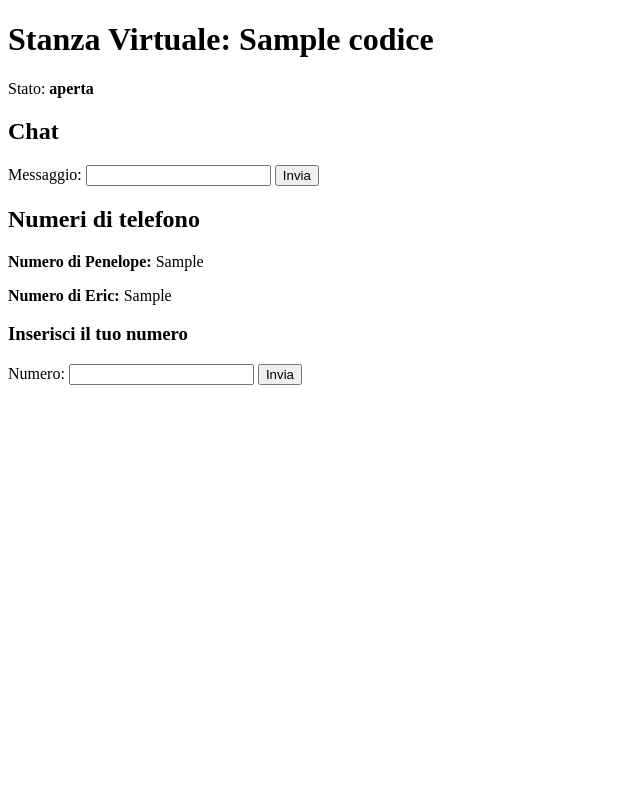
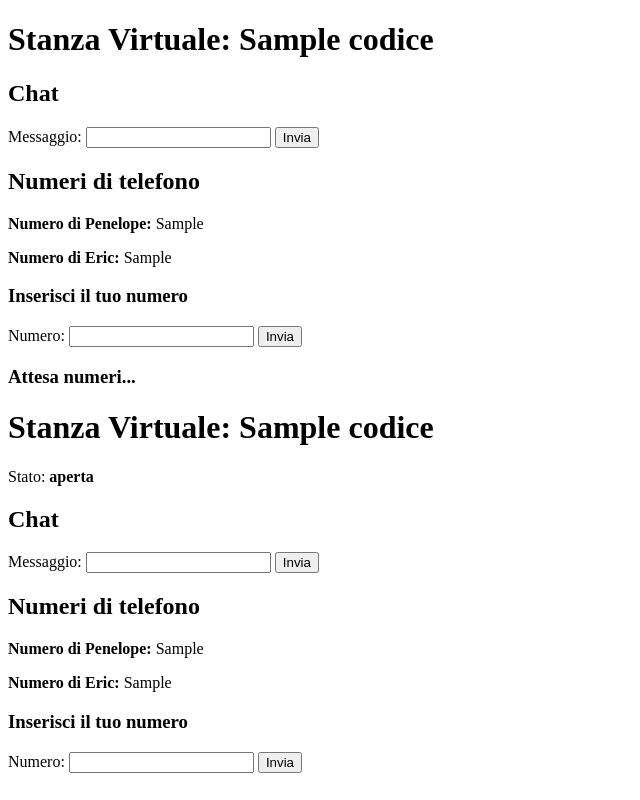
Before and after one commit to AndCatr/Stanza-Virtuale, a Flask app: template templates/stanza.html in a window 1280 px wide. Shown: the whole page, without its empty margins (0-640 px from the left). Run offline with Flask 3, Linux system fonts and the light colour scheme; the template is opened without the code that fills it: most values are stand-ins (such as "Sample title", 1, 10 or a date in 2020).

Commit message:
Update stanza.html

```diff
--- a/templates/stanza.html
+++ b/templates/stanza.html
@@ -5,20 +5,15 @@
     <meta name="viewport" content="width=device-width, initial-scale=1.0">
     <title>Stanza Virtuale: {{ codice }}</title>
    <script>
-    function aggiornaChat() {
-        fetch("{{ url_for('aggiorna_chat', codice=codice) }}")
+    function verificaCountdown() {
+        fetch("{{ url_for('verifica_countdown', codice=codice) }}")
             .then(response => response.json())
             .then(data => {
-                let chatDiv = document.getElementById("chat");
-                chatDiv.innerHTML = "";  // Pulisce la chat prima di ricaricarla
-
-                data.chat.forEach(messaggio => {
-                    let p = document.createElement("p");
-                    p.innerHTML = `<strong>${messaggio[0]}:</strong> ${messaggio[1]}`;
-                    chatDiv.appendChild(p);
-                });
+                if (data.countdown) {
+                    document.getElementById("countdown").innerText = "Countdown iniziato!";
+                }
             })
-            .catch(error => console.error("Errore aggiornamento chat:", error));
+            .catch(error => console.error("Errore verifica countdown:", error));
     }
 
     function aggiornaNumeri() {
@@ -31,33 +26,59 @@
             .catch(error => console.error("Errore aggiornamento numeri:", error));
     }
 
-    function controllaBlocco() {
-        fetch("{{ url_for('controlla_blocco', codice=codice) }}")
+    function aggiornaChat() {
+        fetch("{{ url_for('aggiorna_chat', codice=codice) }}")
             .then(response => response.json())
             .then(data => {
-                if (data.blocco_numero_penelope && "{{ ruolo }}" === "Penelope") {
-                    document.getElementById("input_numero").disabled = true;
-                    document.getElementById("btn_numero").disabled = true;
-                }
-                if (data.blocco_numero_eric && "{{ ruolo }}" === "Eric") {
-                    document.getElementById("input_numero").disabled = true;
-                    document.getElementById("btn_numero").disabled = true;
-                }
-                if (data.blocco_chat) {
-                    document.getElementById("input_messaggio").disabled = true;
-                    document.getElementById("btn_messaggio").disabled = true;
-                }
+                let chatDiv = document.getElementById("chat");
+                chatDiv.innerHTML = "";
+                data.chat.forEach(messaggio => {
+                    let p = document.createElement("p");
+                    p.innerHTML = `<strong>${messaggio[0]}:</strong> ${messaggio[1]}`;
+                    chatDiv.appendChild(p);
+                });
             })
-            .catch(error => console.error("Errore nel controllo del blocco:", error));
+            .catch(error => console.error("Errore aggiornamento chat:", error));
     }
 
-    // Aggiorna chat, numeri e blocchi ogni 2 secondi
+    // Aggiorna chat, numeri e countdown ogni 2 secondi
     setInterval(() => {
         aggiornaChat();
         aggiornaNumeri();
-        controllaBlocco();
+        verificaCountdown();
     }, 2000);
 </script>
+
+<h1>Stanza Virtuale: {{ codice }}</h1>
+
+<h2>Chat</h2>
+<div id="chat">
+    {% for messaggio in chat %}
+        {% if messaggio|length == 2 %}
+            <p><strong>{{ messaggio[0] }}:</strong> {{ messaggio[1] }}</p>
+        {% endif %}
+    {% endfor %}
+</div>
+
+<form action="{{ url_for('stanza', codice=codice) }}" method="POST">
+    <label for="messaggio">Messaggio:</label>
+    <input type="text" name="messaggio" id="input_messaggio" required>
+    <button type="submit" id="btn_messaggio">Invia</button>
+</form>
+
+<h2>Numeri di telefono</h2>
+<p><strong>Numero di Penelope:</strong> <span id="numero_penelope">{{ numero_penelope }}</span></p>
+<p><strong>Numero di Eric:</strong> <span id="numero_eric">{{ numero_eric }}</span></p>
+
+<h3>Inserisci il tuo numero</h3>
+<form action="{{ url_for('stanza', codice=codice) }}" method="POST">
+    <label for="numero">Numero:</label>
+    <input type="text" name="numero" id="input_numero" required>
+    <button type="submit" id="btn_numero">Invia</button>
+</form>
+
+<!-- Countdown Messaggio -->
+<h3 id="countdown">Attesa numeri...</h3>
 </head>
 <body>
     <h1>Stanza Virtuale: {{ codice }}</h1>
```
